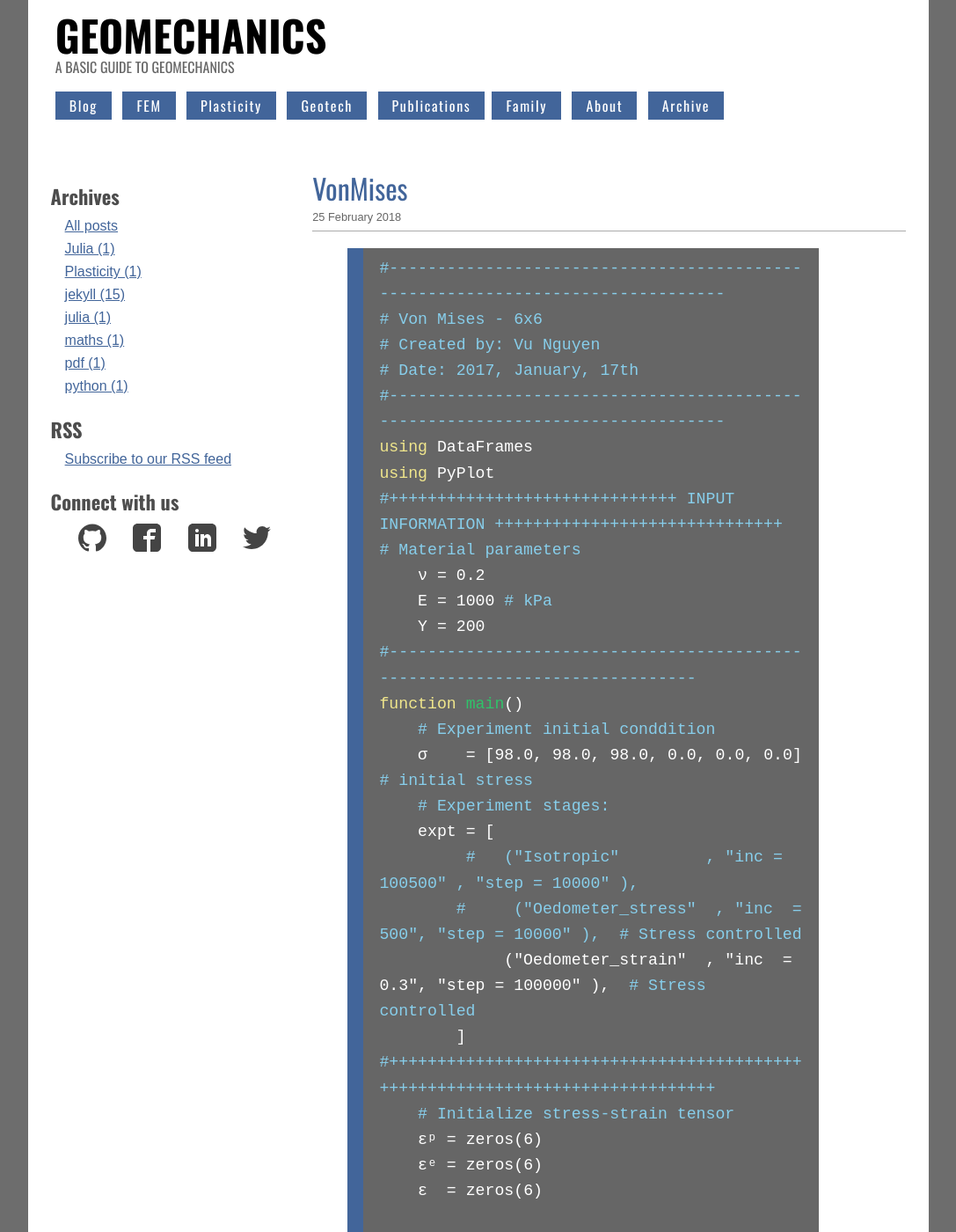
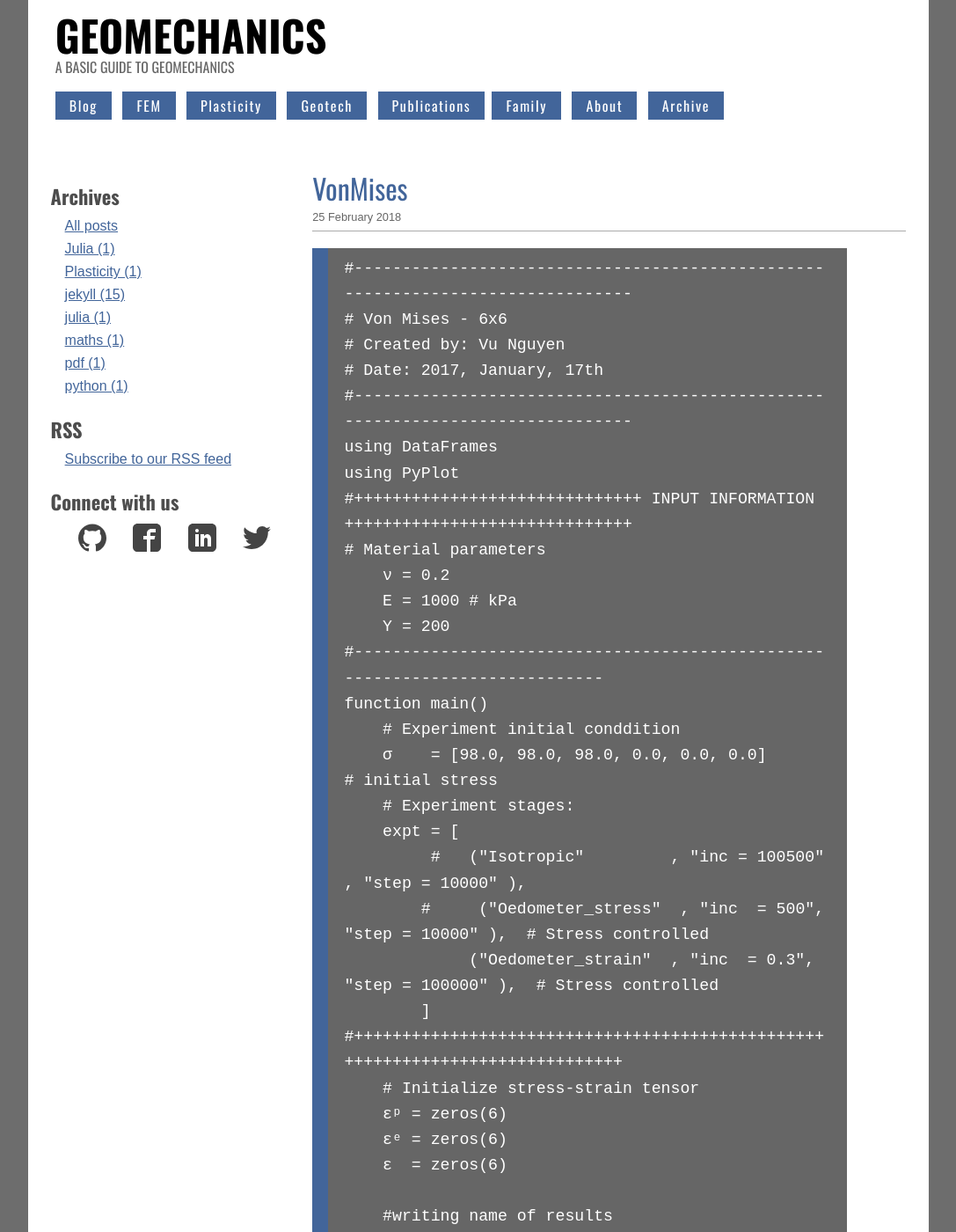
Before and after one commit to quangvunp/geomechanics, a Jekyll site: the page built from _posts/2018-02-25-VonMises.md, in a window 1280 px wide and 1400 px high. Shown: the whole window at 88% size, without its empty margins (96-1183 px from the left). Built offline with Jekyll 4.4.1, drawn with Linux system fonts in a browser that asks for light colours; comment, search, counter and statistics services are not loaded; some of the changed text lies outside the part shown.

Commit message:
Update 2018-02-25-VonMises.md

```diff
--- a/_posts/2018-02-25-VonMises.md
+++ b/_posts/2018-02-25-VonMises.md
@@ -5,7 +5,8 @@
 tags: [Plasticity, Julia]
 ---
 
-{% highlight julia%}
+
+~~~~~~
 #-------------------------------------------------------------------------------
 # Von Mises - 6x6
 # Created by: Vu Nguyen
@@ -172,8 +173,6 @@
     return dσ, dɛ
 end
 
-
-#------------------------------------------------------------------------------
 using DataFrames
 using PyPlot
 
@@ -189,4 +188,4 @@
 end
 main()
 plotfig()
-{% endhighlight %}
+~~~~~~
```
